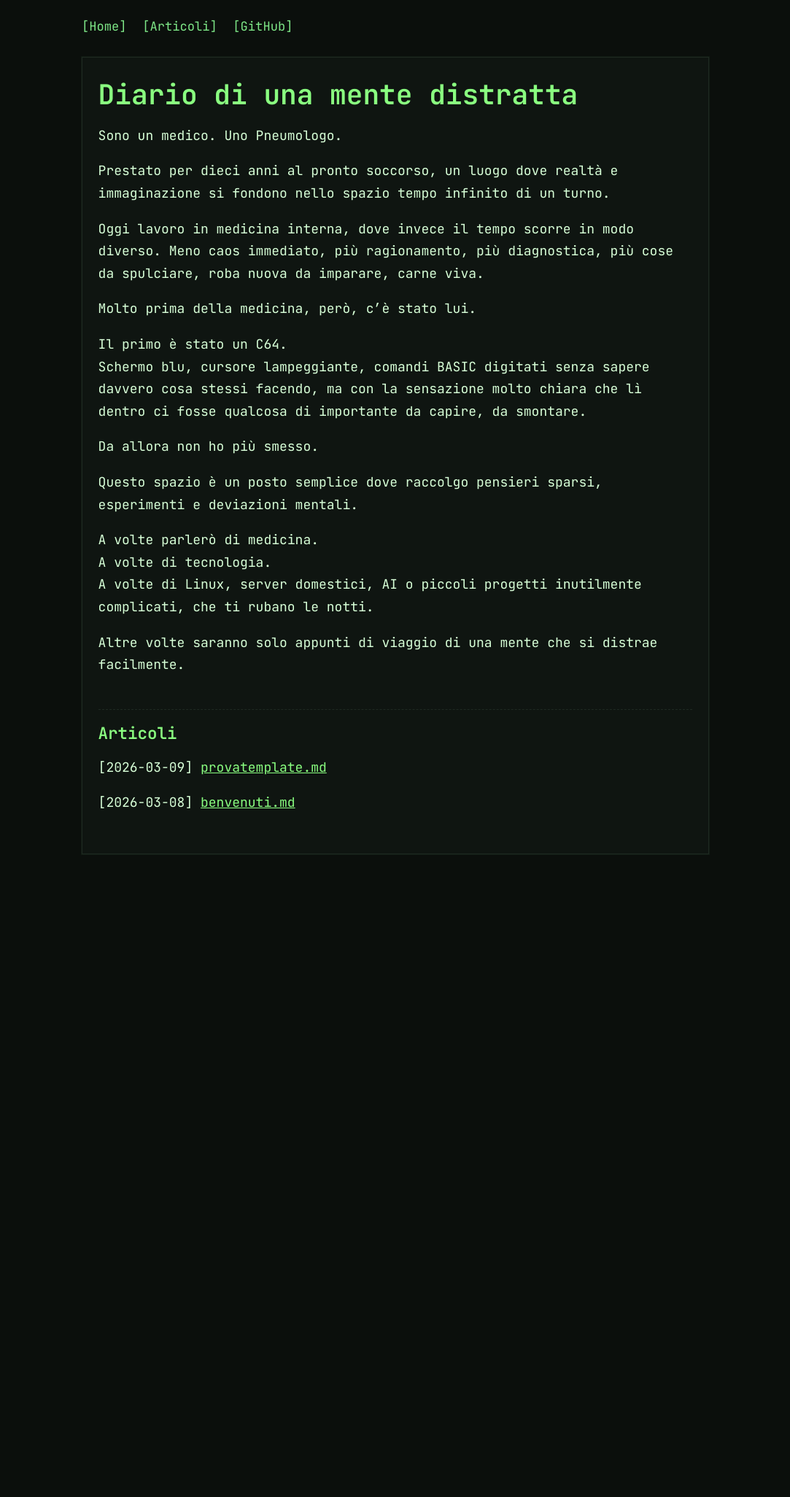
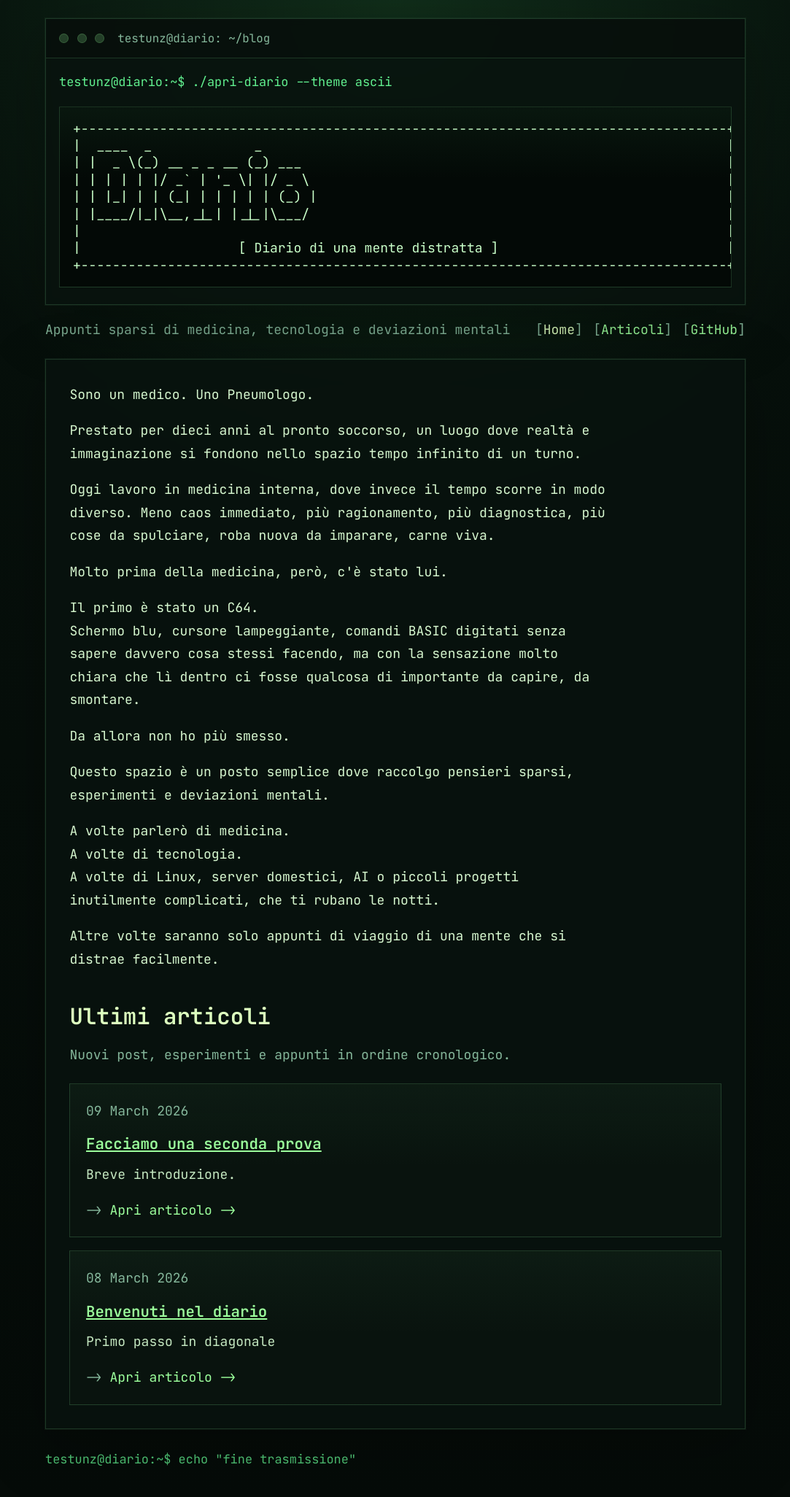
Before and after one commit to testunz/testunz.github.io, a Jekyll site: the page built from index.md, in a window 1280 px wide. Shown: the whole page at 73% size, without its empty margins (98-1181 px from the left). Built offline with Jekyll 4.4.1, drawn with Linux system fonts in a browser that asks for light colours; before the commit the page ends 1243 px from its top, so only the background shows below that.

Commit message:
Refresh blog layout and add ASCII terminal header

```diff
--- a/_layouts/default.html
+++ b/_layouts/default.html
@@ -3,25 +3,54 @@
 <head>
   <meta charset="UTF-8">
   <meta name="viewport" content="width=device-width, initial-scale=1">
+  {% assign meta_description = page.description | default: page.excerpt | default: site.description | strip_html | normalize_whitespace %}
   <title>{% if page.title %}{{ page.title }} | {% endif %}{{ site.title }}</title>
-  <meta name="description" content="{{ site.description }}">
+  <meta name="description" content="{{ meta_description }}">
   <link href="https://fonts.googleapis.com/css2?family=JetBrains+Mono:wght@400;600&display=swap" rel="stylesheet">
-  <link rel="stylesheet" href="/assets/css/style.css">
+  <link rel="stylesheet" href="{{ '/assets/css/style.css' | relative_url }}">
 </head>
 
-<body>
+<body class="layout-{{ page.layout | default: 'default' }}">
+  <header class="site-header">
+    <div class="site-shell">
+      <div class="terminal-frame">
+        <div class="terminal-bar">
+          <span class="terminal-dot"></span>
+          <span class="terminal-dot"></span>
+          <span class="terminal-dot"></span>
+          <p>testunz@diario: ~/blog</p>
+        </div>
+        <div class="terminal-body">
+          <div class="terminal-line">testunz@diario:~$ ./apri-diario --theme ascii</div>
+          <pre class="ascii-banner" aria-label="Diario di una mente distratta">+----------------------------------------------------------------------------------+
+|  ____  _             _                                                           |
+| |  _ \(_) __ _ _ __ (_) ___                                                      |
+| | | | | |/ _` | '_ \| |/ _ \                                                     |
+| | |_| | | (_| | | | | | (_) |                                                    |
+| |____/|_|\__,_|_| |_|_|\___/                                                     |
+|                                                                                  |
+|                    [ Diario di una mente distratta ]                             |
++----------------------------------------------------------------------------------+</pre>
+        </div>
+      </div>
 
-  <header class="site-header">
-    <nav class="site-nav">
-      <a href="/">Home</a>
-      <a href="/articoli/">Articoli</a>
-      <a href="https://github.com/testunz" target="_blank" rel="noopener">GitHub</a>
-    </nav>
+      <div class="site-intro">
+        <p class="site-tagline">{{ site.description }}</p>
+        <nav class="site-nav" aria-label="Navigazione principale">
+          <a href="{{ '/' | relative_url }}"{% if page.url == '/' %} aria-current="page"{% endif %}>Home</a>
+          <a href="{{ '/articoli/' | relative_url }}"{% if page.url == '/articoli/' %} aria-current="page"{% endif %}>Articoli</a>
+          <a href="https://github.com/testunz" target="_blank" rel="noopener">GitHub</a>
+        </nav>
+      </div>
+    </div>
   </header>
 
   <main class="page-wrap">
     {{ content }}
   </main>
 
+  <footer class="site-footer">
+    <p>testunz@diario:~$ echo "fine trasmissione"</p>
+  </footer>
 </body>
 </html>
--- a/_layouts/post.html
+++ b/_layouts/post.html
@@ -3,9 +3,10 @@ layout: default
 ---
 
 <article class="post">
+  <a class="back-link" href="{{ '/articoli/' | relative_url }}">testunz@diario:~$ cd articoli</a>
 
   <div class="terminal-line">
-    testunz@diario:~$ cat {{ page.slug }}.md
+    testunz@diario:~$ less {{ page.slug | default: page.title | slugify: "latin" }}.md
   </div>
 
   <header class="post-header">
@@ -20,4 +21,7 @@ layout: default
     {{ content }}
   </div>
 
+  <footer class="post-footer">
+    <a href="{{ '/' | relative_url }}">Torna alla home</a>
+  </footer>
 </article>
--- a/assets/css/style.css
+++ b/assets/css/style.css
@@ -1,12 +1,16 @@
 :root {
-  --bg: #0b0f0c;
-  --panel: #0f1511;
-  --text: #d7ffd7;
-  --muted: #7ee787;
-  --line: #1f2a22;
-  --link: #8aff80;
-  --link-hover: #c9ffb8;
-  --max: 860px;
+  --bg: #07110c;
+  --panel: rgba(8, 19, 14, 0.88);
+  --text: #d6f7cf;
+  --muted: #85b79b;
+  --line: rgba(142, 255, 166, 0.16);
+  --line-strong: rgba(142, 255, 166, 0.36);
+  --link: #9cff9c;
+  --link-hover: #ddffbf;
+  --accent: #61f08f;
+  --shadow: rgba(0, 0, 0, 0.28);
+  --max: 960px;
+  --prose: 68ch;
 }
 
 * {
@@ -15,31 +19,177 @@
 
 html {
   font-size: 18px;
+  scroll-behavior: smooth;
 }
 
 body {
   margin: 0;
-  background: var(--bg);
+  min-height: 100vh;
+  background:
+    radial-gradient(circle at top, rgba(84, 255, 126, 0.12), transparent 32%),
+    linear-gradient(180deg, #07110c 0%, #050b08 100%);
   color: var(--text);
   font-family: "JetBrains Mono", monospace;
-  line-height: 1.7;
+  line-height: 1.75;
+}
+
+a {
+  color: var(--link);
+}
+
+a:hover {
+  color: var(--link-hover);
+}
+
+h1,
+h2,
+h3 {
+  margin: 0 0 1rem;
+  color: var(--link-hover);
+  font-weight: 600;
+  line-height: 1.2;
+}
+
+h1 {
+  font-size: clamp(2rem, 4vw, 2.8rem);
+}
+
+h2 {
+  font-size: clamp(1.3rem, 3vw, 1.7rem);
+}
+
+h3 {
+  font-size: 1.15rem;
+}
+
+p,
+ul,
+ol,
+blockquote,
+pre {
+  margin: 0 0 1rem;
+}
+
+ul,
+ol {
+  padding-left: 1.3rem;
+}
+
+code,
+pre {
+  font-family: "JetBrains Mono", monospace;
+}
+
+::selection {
+  background: rgba(97, 240, 143, 0.3);
+  color: #f5fff1;
+}
+
+.site-shell,
+.page-wrap,
+.site-footer {
+  width: min(calc(100% - 2rem), var(--max));
+  margin: 0 auto;
 }
 
 .site-header {
-  padding: 1.2rem 1.2rem 0;
+  padding: 1.4rem 0 0;
+}
+
+.terminal-frame,
+.page-wrap {
+  border: 1px solid var(--line);
+  background: var(--panel);
+  box-shadow:
+    0 0 0 1px rgba(140, 255, 168, 0.05),
+    0 24px 80px var(--shadow);
+  backdrop-filter: blur(4px);
+}
+
+.terminal-bar {
+  display: flex;
+  align-items: center;
+  gap: 0.65rem;
+  padding: 0.7rem 1rem;
+  border-bottom: 1px solid var(--line);
+  background: rgba(0, 0, 0, 0.18);
+}
+
+.terminal-bar p {
+  margin: 0 0 0 0.35rem;
+  color: var(--muted);
+  font-size: 0.88rem;
+}
+
+.terminal-dot {
+  width: 0.72rem;
+  height: 0.72rem;
+  border-radius: 999px;
+  background: rgba(156, 255, 156, 0.2);
+  border: 1px solid rgba(156, 255, 156, 0.18);
+}
+
+.terminal-body {
+  padding: 1rem 1rem 1.25rem;
+}
+
+.terminal-line,
+.back-link,
+.site-footer p {
+  color: var(--accent);
+  font-size: 0.94rem;
+}
+
+.terminal-line {
+  margin-bottom: 1rem;
+}
+
+.terminal-line::after {
+  content: " _";
+  animation: blink 1s steps(2, start) infinite;
+}
+
+.ascii-banner {
+  margin: 0;
+  padding: 1rem;
+  overflow-x: auto;
+  border: 1px solid var(--line);
+  background:
+    linear-gradient(180deg, rgba(97, 240, 143, 0.06), transparent 40%),
+    rgba(3, 8, 6, 0.9);
+  color: #c9ffc9;
+  line-height: 1.3;
+}
+
+.site-intro {
+  display: flex;
+  justify-content: space-between;
+  gap: 1rem;
+  align-items: center;
+  padding: 1rem 0 0;
+}
+
+.site-tagline {
+  margin: 0;
+  max-width: 42rem;
+  color: var(--muted);
 }
 
 .site-nav {
-  max-width: var(--max);
-  margin: 0 auto;
   display: flex;
-  gap: 1.2rem;
-  font-size: 0.95rem;
+  flex-wrap: wrap;
+  gap: 0.8rem;
 }
 
-.site-nav a {
+.site-nav a,
+.back-link,
+.post-card-link {
+  text-decoration: none;
+}
+
+.site-nav a::before,
+.site-nav a::after {
   color: var(--muted);
-  text-decoration: none;
 }
 
 .site-nav a::before {
@@ -50,128 +200,112 @@ body {
   content: "]";
 }
 
-.site-nav a:hover {
+.site-nav a[aria-current="page"] {
   color: var(--link-hover);
 }
 
 .page-wrap {
-  max-width: var(--max);
-  margin: 1.5rem auto 4rem;
-  padding: 1.5rem 1.2rem 2rem;
-  border: 1px solid var(--line);
-  background: var(--panel);
-  box-shadow: 0 0 0 1px rgba(126, 231, 135, 0.05);
+  margin: 1.35rem auto 1.5rem;
+  padding: 1.8rem;
 }
 
-h1, h2, h3 {
-  font-weight: 700;
-  line-height: 1.25;
-  margin: 0 0 1rem;
-  color: var(--link);
+.home-intro,
+.post-content,
+.section-heading p {
+  max-width: var(--prose);
 }
 
-h1 {
-  font-size: 2.1rem;
+.home-intro {
+  margin-bottom: 2.5rem;
 }
 
-h2 {
-  font-size: 1.25rem;
-  margin-top: 2.5rem;
-  padding-top: 1rem;
-  border-top: 1px dashed var(--line);
+.section-heading {
+  margin-bottom: 1.3rem;
 }
 
-p {
-  margin: 0 0 1rem;
+.section-heading p,
+.post-card-meta,
+.post-meta {
+  color: var(--muted);
 }
 
-a {
-  color: var(--link);
+.post-list {
+  display: grid;
+  gap: 1rem;
 }
 
-a:hover {
-  color: var(--link-hover);
+.post-card {
+  padding: 1.15rem 1.2rem;
+  border: 1px solid var(--line);
+  background:
+    linear-gradient(180deg, rgba(97, 240, 143, 0.04), transparent 55%),
+    rgba(10, 20, 15, 0.86);
 }
 
-hr {
-  border: 0;
-  border-top: 1px dashed var(--line);
-  margin: 2rem 0;
+.post-card h2,
+.post-card h3 {
+  margin-bottom: 0.7rem;
 }
 
-ul {
-  padding-left: 1.2rem;
+.post-card p:last-of-type {
+  color: #c5e8c1;
 }
 
-::selection {
-  background: #245b31;
-  color: #eaffea;
+.post-card-link::before {
+  content: "-> ";
+  color: var(--muted);
 }
 
-@media (max-width: 640px) {
-  html {
-    font-size: 17px;
-  }
+.back-link {
+  display: inline-block;
+  margin-bottom: 1rem;
+}
 
-  h1 {
-    font-size: 1.7rem;
-  }
-
-  .page-wrap {
-    margin-top: 1rem;
-    padding: 1.2rem 1rem 1.6rem;
-  }
-
-  .site-nav {
-    gap: 0.7rem;
-    flex-wrap: wrap;
-  }
-}
 .post-header {
   margin-bottom: 2rem;
 }
 
 .post-meta {
-  color: var(--muted);
   font-size: 0.95rem;
 }
 
-.post-content {
-  margin-top: 1.5rem;
-}
-
-.post-content p,
-.post-content ul,
-.post-content ol {
-  max-width: 72ch;
+.post-content > * {
+  max-width: var(--prose);
 }
 
 .post-content h2,
 .post-content h3 {
   margin-top: 2.2rem;
-}
-
-.post-content pre,
-.post-content code {
-  font-family: "Courier New", Courier, monospace;
+  padding-top: 0.9rem;
+  border-top: 1px dashed var(--line);
 }
 
 .post-content pre {
-  background: #0a0d0b;
-  border: 1px solid var(--line);
   padding: 1rem;
   overflow-x: auto;
+  border: 1px solid var(--line);
+  background: rgba(2, 6, 4, 0.95);
 }
 
 .post-content blockquote {
-  margin: 1.5rem 0;
-  padding-left: 1rem;
-  border-left: 2px solid var(--muted);
-  color: #b7dcb7;
+  padding: 0.2rem 0 0.2rem 1rem;
+  border-left: 2px solid var(--line-strong);
+  color: #bdd9b9;
 }
-.terminal-line::after {
-  content: " █";
-  animation: blink 1s steps(2, start) infinite;
+
+.post-footer {
+  margin-top: 2rem;
+  padding-top: 1rem;
+  border-top: 1px dashed var(--line);
+}
+
+.site-footer {
+  padding: 0 0 2rem;
+}
+
+.site-footer p {
+  margin: 0;
+  opacity: 0.75;
 }
 
 @keyframes blink {
@@ -179,3 +313,28 @@ ul {
     visibility: hidden;
   }
 }
+
+@media (max-width: 760px) {
+  html {
+    font-size: 17px;
+  }
+
+  .site-shell,
+  .page-wrap,
+  .site-footer {
+    width: min(calc(100% - 1rem), var(--max));
+  }
+
+  .site-intro {
+    flex-direction: column;
+    align-items: flex-start;
+  }
+
+  .page-wrap {
+    padding: 1.2rem;
+  }
+
+  .ascii-banner {
+    font-size: 0.72rem;
+  }
+}
--- a/index.md
+++ b/index.md
@@ -3,31 +3,43 @@ layout: default
 title: Diario di una mente distratta
 ---
 
-# Diario di una mente distratta
+<section class="home-intro">
+  <p>Sono un medico. Uno Pneumologo.</p>
 
-Sono un medico. Uno Pneumologo.
+  <p>Prestato per dieci anni al pronto soccorso, un luogo dove realtà e immaginazione si fondono nello spazio tempo infinito di un turno.</p>
 
-Prestato per dieci anni al pronto soccorso, un luogo dove realtà e immaginazione si fondono nello spazio tempo infinito di un turno.
+  <p>Oggi lavoro in medicina interna, dove invece il tempo scorre in modo diverso. Meno caos immediato, più ragionamento, più diagnostica, più cose da spulciare, roba nuova da imparare, carne viva.</p>
 
-Oggi lavoro in medicina interna, dove invece il tempo scorre in modo diverso. Meno caos immediato, più ragionamento, più diagnostica, più cose da spulciare, roba nuova da imparare, carne viva.
+  <p>Molto prima della medicina, però, c'è stato lui.</p>
 
-Molto prima della medicina, però, c’è stato lui.
+  <p>Il primo è stato un C64.<br>
+  Schermo blu, cursore lampeggiante, comandi BASIC digitati senza sapere davvero cosa stessi facendo, ma con la sensazione molto chiara che lì dentro ci fosse qualcosa di importante da capire, da smontare.</p>
 
-Il primo è stato un C64.
-Schermo blu, cursore lampeggiante, comandi BASIC digitati senza sapere davvero cosa stessi facendo, ma con la sensazione molto chiara che lì dentro ci fosse qualcosa di importante da capire, da smontare.
+  <p>Da allora non ho più smesso.</p>
 
-Da allora non ho più smesso.
+  <p>Questo spazio è un posto semplice dove raccolgo pensieri sparsi, esperimenti e deviazioni mentali.</p>
 
-Questo spazio è un posto semplice dove raccolgo pensieri sparsi, esperimenti e deviazioni mentali.
+  <p>A volte parlerò di medicina.<br>
+  A volte di tecnologia.<br>
+  A volte di Linux, server domestici, AI o piccoli progetti inutilmente complicati, che ti rubano le notti.</p>
 
-A volte parlerò di medicina.
-A volte di tecnologia.
-A volte di Linux, server domestici, AI o piccoli progetti inutilmente complicati, che ti rubano le notti.
+  <p>Altre volte saranno solo appunti di viaggio di una mente che si distrae facilmente.</p>
+</section>
 
-Altre volte saranno solo appunti di viaggio di una mente che si distrae facilmente.
+<section class="home-feed">
+  <div class="section-heading">
+    <h2>Ultimi articoli</h2>
+    <p>Nuovi post, esperimenti e appunti in ordine cronologico.</p>
+  </div>
 
-## Articoli
-
-{% for post in site.posts limit:10 %}
-[{{ post.date | date: "%Y-%m-%d" }}] [{{ post.slug }}.md]({{ post.url }})
-{% endfor %}
+  <div class="post-list">
+    {% for post in site.posts limit:10 %}
+      <article class="post-card">
+        <p class="post-card-meta">{{ post.date | date: "%d %B %Y" }}</p>
+        <h3><a href="{{ post.url | relative_url }}">{{ post.title }}</a></h3>
+        <p>{{ post.excerpt | strip_html | normalize_whitespace | truncate: 180 }}</p>
+        <a class="post-card-link" href="{{ post.url | relative_url }}">Apri articolo -></a>
+      </article>
+    {% endfor %}
+  </div>
+</section>
```
Also changed, not shown: articoli.md (+16 -12 lines).
